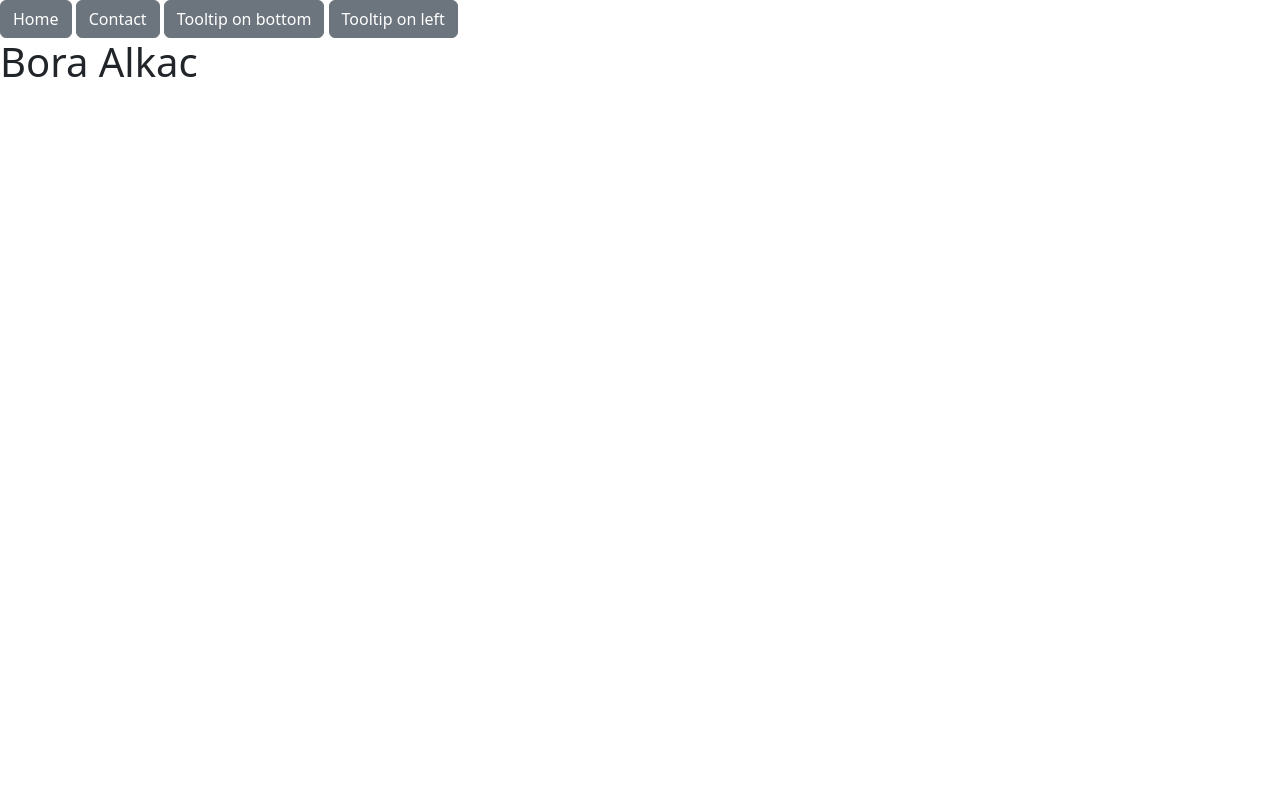
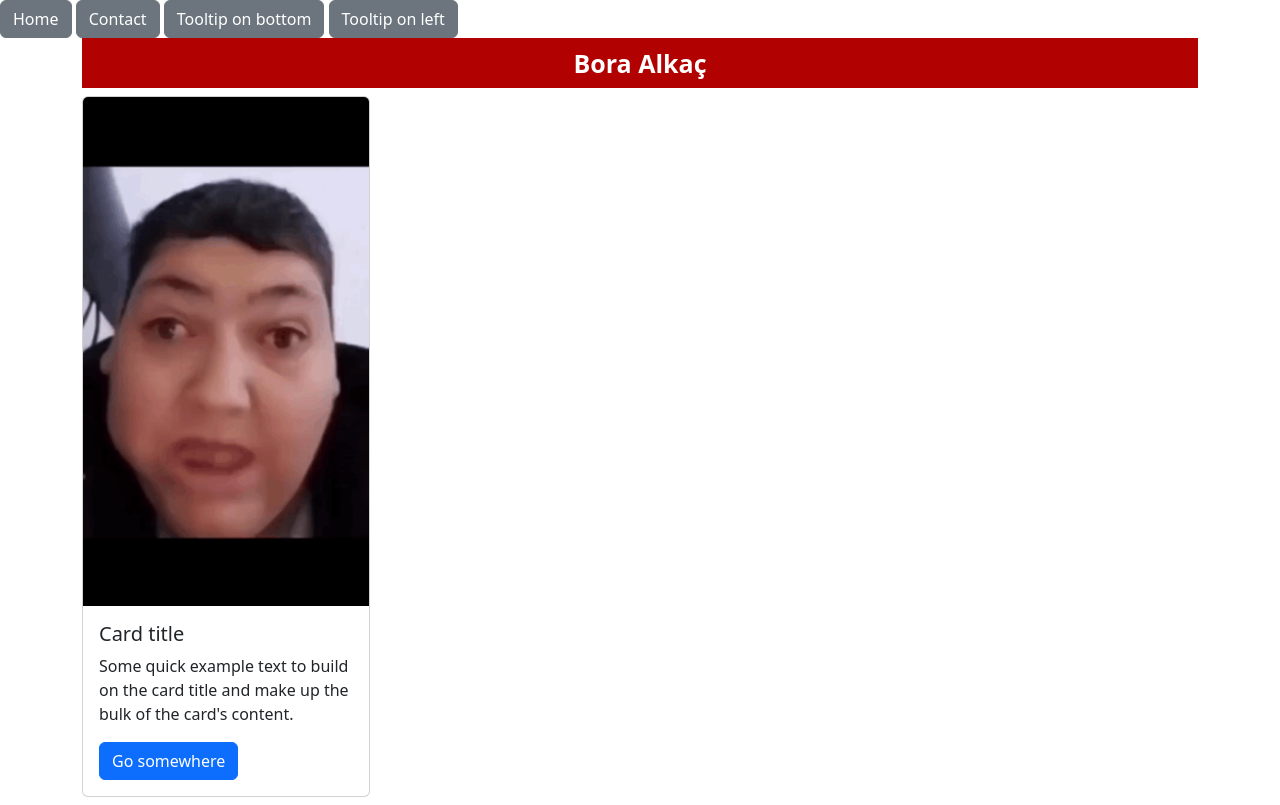
Before and after one commit to BoraA19/BoraAlkacVizeOdevi, a Django app: page / in a window 1280 px wide. Before the commit the page ends 77 px from the top, so only its background shows below. Run offline with Django 5.2, Linux system fonts and the light colour scheme.

Commit message:
refactor:Create layout

```diff
--- a/VizeOdeviBora/urls.py
+++ b/VizeOdeviBora/urls.py
@@ -16,9 +16,13 @@ Including another URLconf
 """
 from django.contrib import admin
 from django.urls import path, include
-
+from django.conf import settings
+from django.conf.urls.static import static
 
 urlpatterns = [
     path('admin/', admin.site.urls),
     path('', include('MyCv.urls')),
 ]
+if settings.DEBUG:
+    urlpatterns += static(settings.MEDIA_URL, document_root=settings.MEDIA_ROOT)
+    urlpatterns += static(settings.STATIC_URL, document_root=settings.STATIC_ROOT)
--- /dev/null
+++ b/static/css/style.css
@@ -0,0 +1,9 @@
+.myHeader {
+    background-color: #b10101;
+    color: white;
+    font-size: 25px;
+    font-weight: bold;
+    padding: 10px;
+    text-align: center;
+
+}
--- a/templates/includes/Head.html
+++ b/templates/includes/Head.html
@@ -1,6 +1,9 @@
+{% load static %}
+
 <head>
     <meta charset="UTF-8">
     <title>{{ title }}</title>
     <link href=" https://cdn.jsdelivr.net/npm/bootstrap@5.3.3/dist/css/bootstrap.min.css" rel="stylesheet"
           integrity="sha384-QWTKZyjpPEjISv5WaRU9OFeRpok6YctnYmDr5pNlyT2bRjXh0JMhjY6hW+ALEwIH" crossorigin="anonymous">
+    <link rel="stylesheet" href="{% static 'css/style.css' %}">
 </head>
--- a/templates/index.html
+++ b/templates/index.html
@@ -1,10 +1,22 @@
 {% extends 'layout.html' %}
+
+{% load static %}
 {% block content %}
 
 
-
-
-
+    <div class="row">
+        <div class="col-nd-12">
+            <h1 class="myHeader">Bora Alkaç</h1>
+        </div>
+    </div>
+   <div class="card" style="width: 18rem;">
+  <img src="{% get_media_prefix %}hakan-yagar.png" class="card-img-top" alt="...">
+  <div class="card-body">
+    <h5 class="card-title">Card title</h5>
+    <p class="card-text">Some quick example text to build on the card title and make up the bulk of the card's content.</p>
+    <a href="#" class="btn btn-primary">Go somewhere</a>
+  </div>
+</div>
 
 
 
@@ -16,6 +28,6 @@
 {% block extra_scripts %}
 
     <script>
-            console.log('Hello World');
+        console.log('Hello World');
     </script>
 {% endblock %}
--- a/templates/layout.html
+++ b/templates/layout.html
@@ -11,7 +11,7 @@
     {% endblock %}
 </div>
 
-<h1>Bora Alkac </h1>
+<h1></h1>
 
 <script src=" https://cdn.jsdelivr.net/npm/bootstrap@5.3.3/dist/js/bootstrap.bundle.min.js"
         integrity="sha384-YvpcrYf0tY3lHB60NNkmXc5s9fDVZLESaAA55NDzOxhy9GkcIdslK1eN7N6jIeHz"
```
Also changed, not shown: VizeOdeviBora/settings.py (+8 -0 lines), media/hakan-yagar.png (added), 1 other file.
